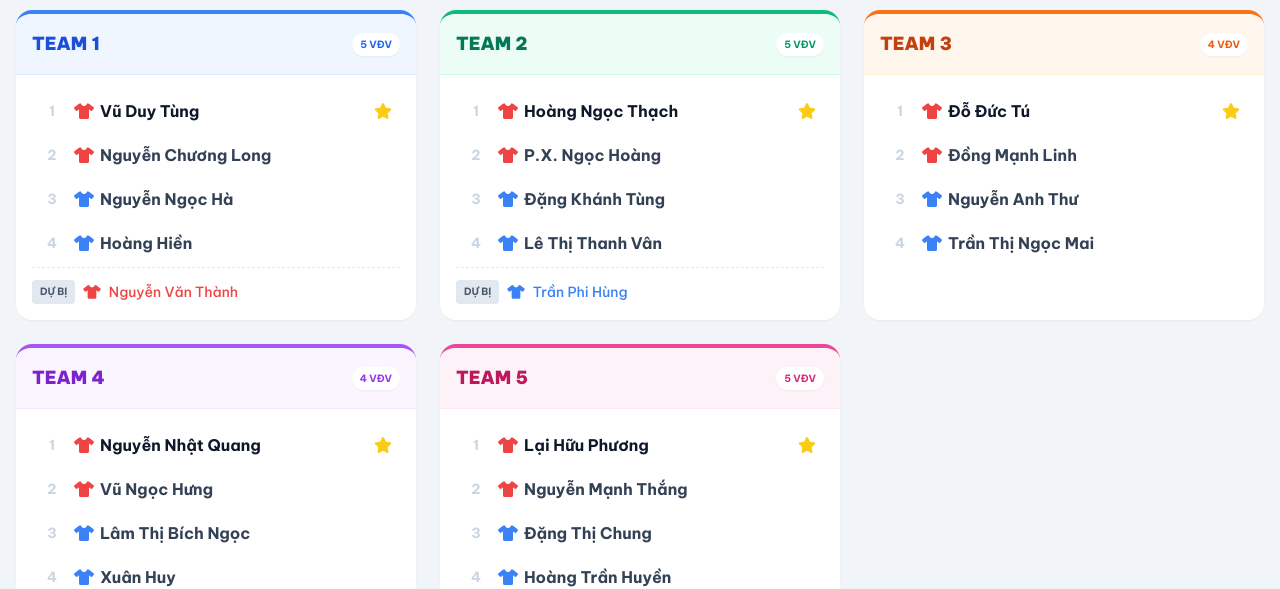
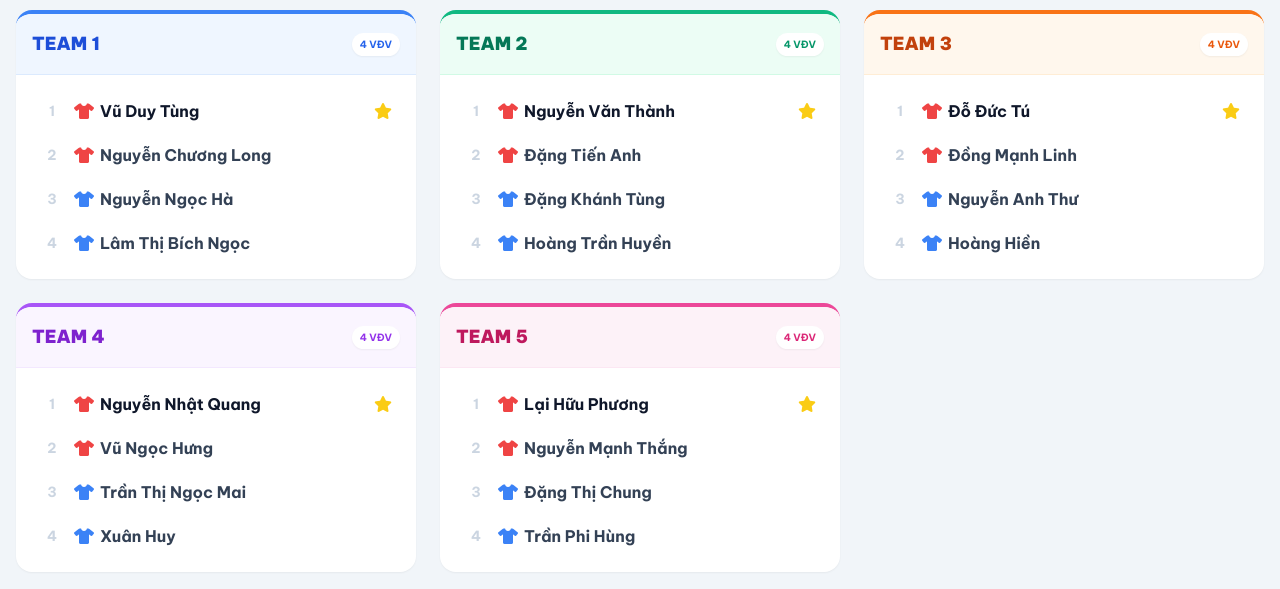
Before and after one commit to ductu3590/pick, a plain HTML site: page index.html in a window 1280 px wide. Shown: the part 214-803 px from the top of the page. Drawn offline with nearby package versions, Linux system fonts and the light colour scheme.

Commit message:
Updated index.html

```diff
--- a/index.html
+++ b/index.html
@@ -85,6 +85,14 @@
             <div id="teams-container" class="grid grid-cols-1 md:grid-cols-2 lg:grid-cols-3 gap-6">
                 <!-- Javascript will render teams here -->
             </div>
+
+            <!-- TEAM NOTE REMOVED AS THERE ARE NO RESERVES IN THE NEW LIST -->
+            <!-- <div class="mt-6 bg-indigo-50 border border-indigo-200 rounded-lg p-4 flex items-start space-x-3 text-sm text-indigo-800 shadow-sm">
+                <i class="fas fa-info-circle text-indigo-500 mt-0.5 text-lg"></i>
+                <p>
+                    <span class="font-bold">Lưu ý nhỏ:</span> Vận động viên Dự bị (không có nghĩa là dự bị cho người khác) mà là do thể thức này mặc định là 4 người. Team nào có 5 người thì anh chị em thay nhau đánh giúp em. Em để như vậy cho dễ nhìn thôi ạ!!! ^^
+                </p>
+            </div> -->
         </section>
 
         <!-- SECTION 2: SCHEDULE -->
@@ -237,8 +245,7 @@
                     { name: "Vũ Duy Tùng", category: 'red', role: "C" },
                     { name: "Nguyễn Chương Long", category: 'red' },
                     { name: "Nguyễn Ngọc Hà", category: 'blue' },
-                    { name: "Hoàng Hiền", category: 'blue' },
-                    { name: "Nguyễn Văn Thành", category: 'red', isReserve: true }
+                    { name: "Lâm Thị Bích Ngọc", category: 'blue' }
                 ]
             },
             {
@@ -246,11 +253,10 @@
                 name: "TEAM 2",
                 color: "emerald",
                 members: [
-                    { name: "Hoàng Ngọc Thạch", category: 'red', role: "C" },
-                    { name: "P.X. Ngọc Hoàng", category: 'red' },
+                    { name: "Nguyễn Văn Thành", category: 'red', role: "C" },
+                    { name: "Đặng Tiến Anh", category: 'red' },
                     { name: "Đặng Khánh Tùng", category: 'blue' },
-                    { name: "Lê Thị Thanh Vân", category: 'blue' },
-                    { name: "Trần Phi Hùng", category: 'blue', isReserve: true }
+                    { name: "Hoàng Trần Huyền", category: 'blue' }
                 ]
             },
             {
@@ -261,7 +267,7 @@
                     { name: "Đỗ Đức Tú", category: 'red', role: "C" },
                     { name: "Đồng Mạnh Linh", category: 'red' },
                     { name: "Nguyễn Anh Thư", category: 'blue' },
-                    { name: "Trần Thị Ngọc Mai", category: 'blue' }
+                    { name: "Hoàng Hiền", category: 'blue' }
                 ]
             },
             {
@@ -271,7 +277,7 @@
                 members: [
                     { name: "Nguyễn Nhật Quang", category: 'red', role: "C" },
                     { name: "Vũ Ngọc Hưng", category: 'red' },
-                    { name: "Lâm Thị Bích Ngọc", category: 'blue' },
+                    { name: "Trần Thị Ngọc Mai", category: 'blue' },
                     { name: "Xuân Huy", category: 'blue' }
                 ]
             },
@@ -283,8 +289,7 @@
                     { name: "Lại Hữu Phương", category: 'red', role: "C" },
                     { name: "Nguyễn Mạnh Thắng", category: 'red' },
                     { name: "Đặng Thị Chung", category: 'blue' },
-                    { name: "Hoàng Trần Huyền", category: 'blue' },
-                    { name: "Đặng Tiến Anh", category: 'red', isReserve: true }
+                    { name: "Trần Phi Hùng", category: 'blue' }
                 ]
             }
         ];
```
